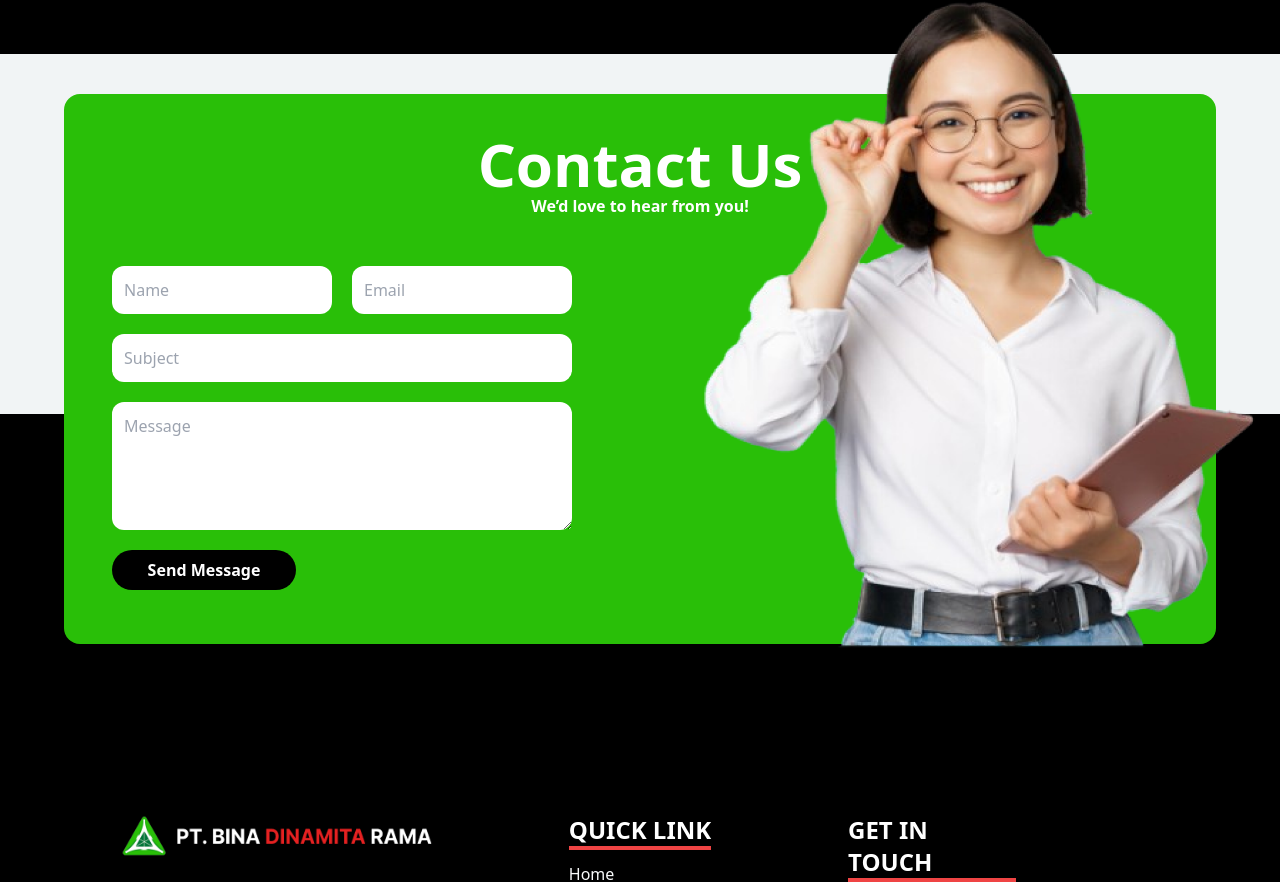
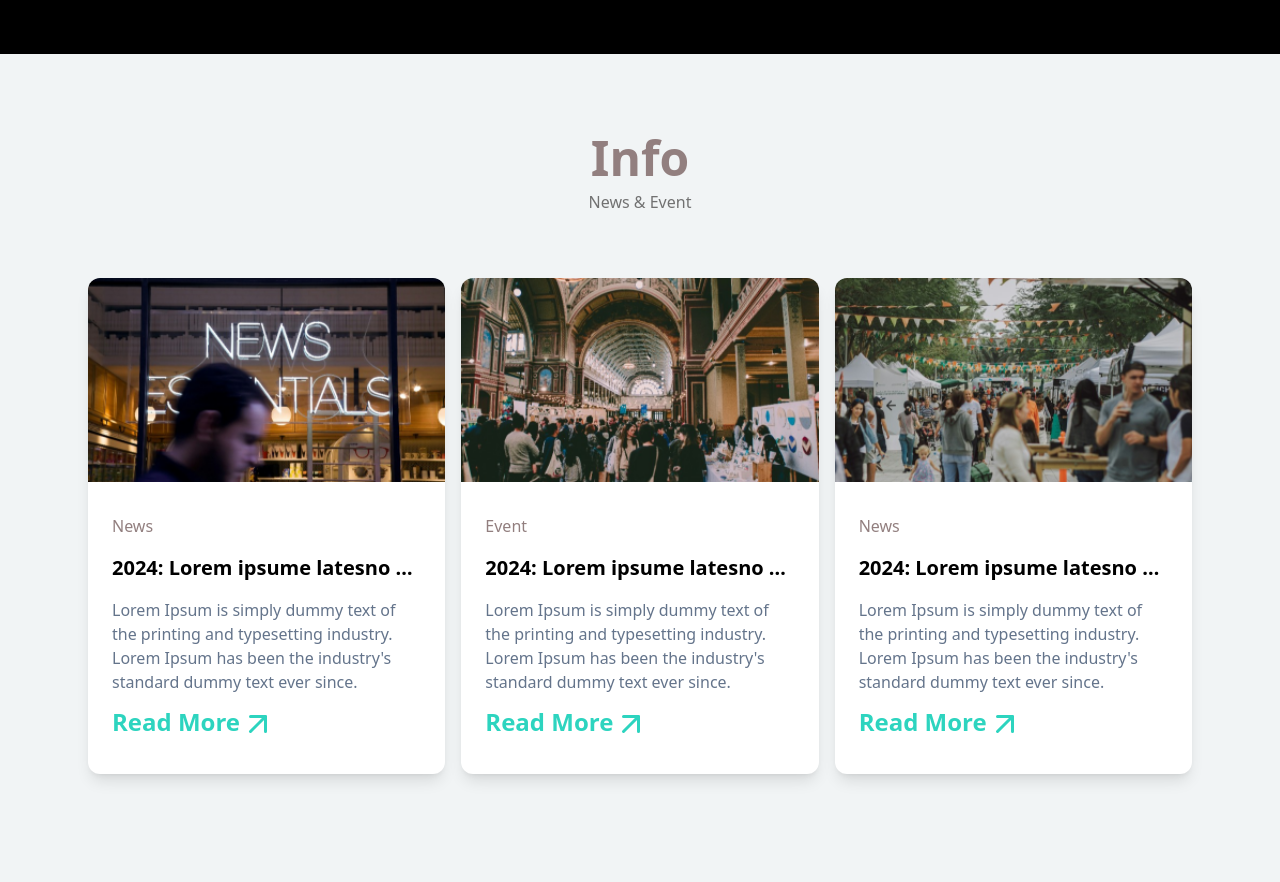
Before and after one commit to ujangaris/company-perusahaan, a React app: page / in a window 1280 px wide. Shown: the part 4709-5591 px from the top of the page. Built offline with nearby package versions, Linux system fonts and the light colour scheme; the HTML template or start-up script is replaced by a standard one.

Commit message:
info section

```diff
--- a/src/App.jsx
+++ b/src/App.jsx
@@ -5,6 +5,7 @@ import { Destination } from "./components/Destination";
 import { Footer } from "./components/Footer";
 import { Header } from "./components/Header";
 import { Hero } from "./components/Hero";
+import { Info } from "./components/Info";
 import { We_do } from "./components/We_do";
 
 function App() {
@@ -30,7 +31,7 @@ function App() {
       <We_do />
       {/* akhir We do section */}
       {/* Info section */}
-
+      <Info />
       {/* akhir Info section */}
       {/* Footer section */}
       <Footer />
--- /dev/null
+++ b/src/components/Info.jsx
@@ -0,0 +1,114 @@
+import React from "react";
+
+import imageNews1 from "../../src/assets/image-news1.png";
+import imageNews2 from "../../src/assets/image-news2.png";
+import imageEvent from "../../src/assets/image-event.png";
+import { FiArrowUpRight } from "react-icons/fi";
+export const Info = () => {
+  return (
+    <>
+      <div className="info">
+        <div className="max-w-xl mx-auto text-center mb-16">
+          <h4 className="font-bold text-3xl md:text-5xl text-[#927F7F]  pt-20">
+            Info
+          </h4>
+          <p className="pt-2  md:text-base text-xs text-[#717171] px-10 ">
+            News & Event
+          </p>
+        </div>
+        <div className=" flex flex-wrap mb-52 max-w-6xl mx-auto px-10 xl:px-4">
+          <div className="w-full  px-2  md:w-1/2 lg:w-1/3">
+            <div className="bg-white rounded-xl shadow-lg overflow-hidden mb-10">
+              <img src={imageNews1} alt="news" className="w-full" />
+              <div className="py-8 px-6">
+                <h6 className="text-[#927F7F] font-medium mb-4">News</h6>
+                <h3 className="mb-4">
+                  <a
+                    href="#"
+                    className="block text-xl text-black font-bold hover:text-[#29BF08] truncate"
+                  >
+                    2024: Lorem ipsume latesno Adiota
+                  </a>
+                </h3>
+                <p className="text-base font-medium text-slate-500 mb-3 ">
+                  Lorem Ipsum is simply dummy text of the printing and
+                  typesetting industry. Lorem Ipsum has been the industry's
+                  standard dummy text ever since.{" "}
+                </p>
+                <h2>
+                  <a
+                    href="#"
+                    className="flex text-2xl font-semibold text-teal-400 hover:text-[#29BF08]"
+                  >
+                    <span>Read More</span>
+                    <FiArrowUpRight className="text-4xl" />
+                  </a>
+                </h2>
+              </div>
+            </div>
+          </div>
+          <div className="w-full  px-2  md:w-1/2 lg:w-1/3">
+            <div className="bg-white rounded-xl shadow-lg overflow-hidden mb-10">
+              <img src={imageEvent} alt="news" className="w-full" />
+              <div className="py-8 px-6">
+                <h6 className="text-[#927F7F] font-medium mb-4">Event</h6>
+                <h3 className="mb-4">
+                  <a
+                    href="#"
+                    className="block text-xl text-black font-bold hover:text-[#29BF08] truncate"
+                  >
+                    2024: Lorem ipsume latesno Adiota
+                  </a>
+                </h3>
+                <p className="text-base font-medium text-slate-500 mb-3 ">
+                  Lorem Ipsum is simply dummy text of the printing and
+                  typesetting industry. Lorem Ipsum has been the industry's
+                  standard dummy text ever since.{" "}
+                </p>
+                <h2>
+                  <a
+                    href="#"
+                    className="flex text-2xl font-semibold text-teal-400 hover:text-[#29BF08]"
+                  >
+                    <span>Read More</span>
+                    <FiArrowUpRight className="text-4xl" />
+                  </a>
+                </h2>
+              </div>
+            </div>
+          </div>
+          <div className="w-full  px-2  md:w-1/2 lg:w-1/3">
+            <div className="bg-white rounded-xl shadow-lg overflow-hidden mb-10">
+              <img src={imageNews2} alt="news" className="w-full" />
+              <div className="py-8 px-6">
+                <h6 className="text-[#927F7F] font-medium mb-4">News</h6>
+                <h3 className="mb-4">
+                  <a
+                    href="#"
+                    className="block text-xl text-black font-bold hover:text-[#29BF08] truncate"
+                  >
+                    2024: Lorem ipsume latesno Adiota
+                  </a>
+                </h3>
+                <p className="text-base font-medium text-slate-500 mb-3 ">
+                  Lorem Ipsum is simply dummy text of the printing and
+                  typesetting industry. Lorem Ipsum has been the industry's
+                  standard dummy text ever since.{" "}
+                </p>
+                <h2>
+                  <a
+                    href="#"
+                    className="flex text-2xl font-semibold text-teal-400 hover:text-[#29BF08]"
+                  >
+                    <span>Read More</span>
+                    <FiArrowUpRight className="text-4xl" />
+                  </a>
+                </h2>
+              </div>
+            </div>
+          </div>
+        </div>
+      </div>
+    </>
+  );
+};
```
